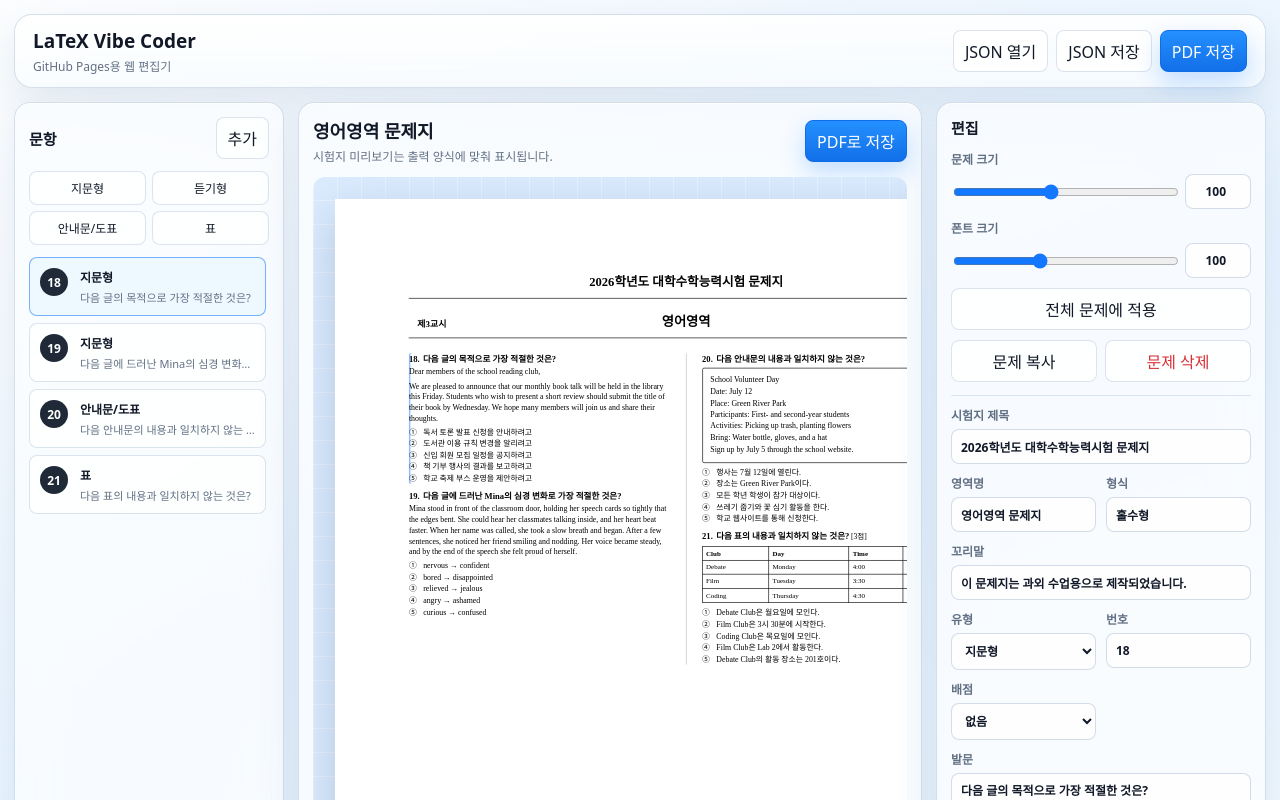
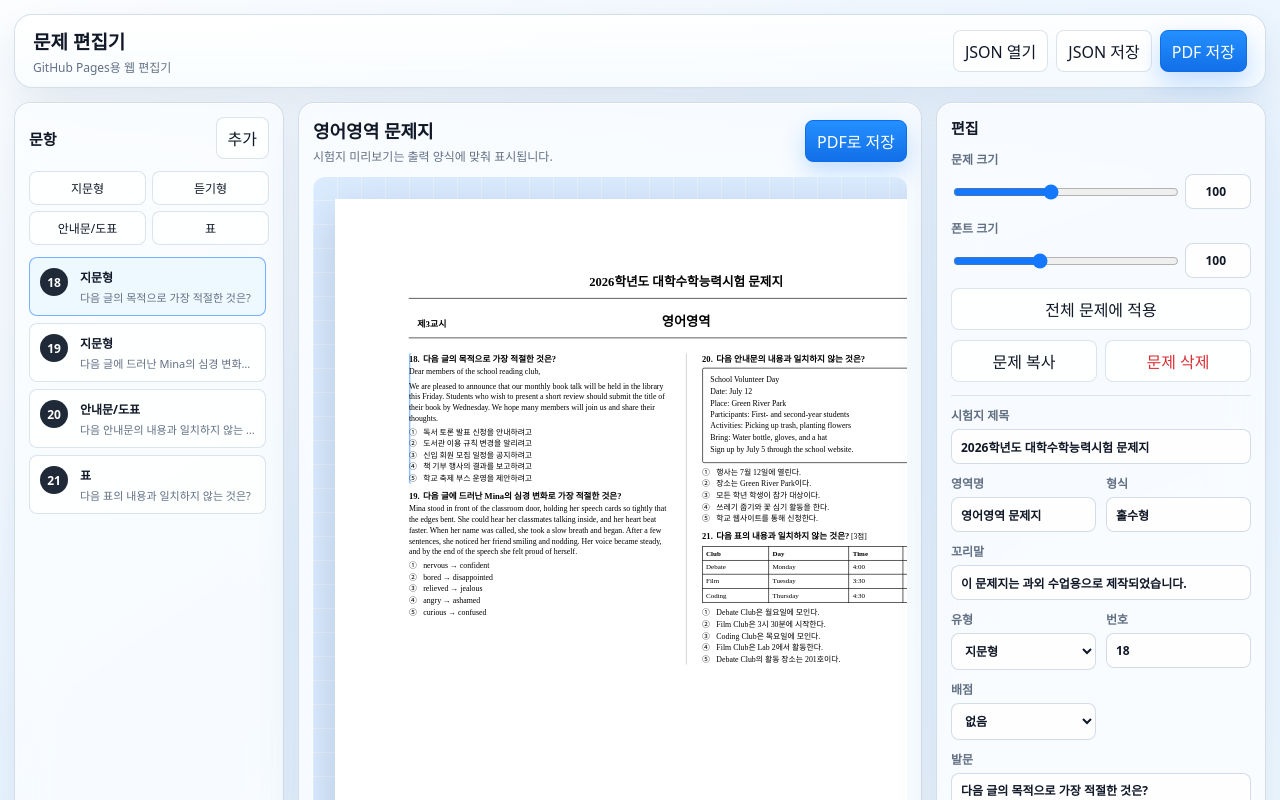
Before and after one commit to sprakids/latex-vibe-coder, a React (Vite) app in the folder web-src/: page / in a window 1280 px wide. Shown: the top 800 px of the page. Built offline with nearby package versions, Linux system fonts and the light colour scheme.

Commit message:
Rename app title to problem editor

```diff
--- a/web-src/index.html
+++ b/web-src/index.html
@@ -4,7 +4,7 @@
     <meta charset="UTF-8" />
     <meta name="viewport" content="width=device-width, initial-scale=1.0" />
     <meta name="description" content="수능 영어 문제지를 웹에서 편집하고 PDF로 저장하는 도구" />
-    <title>LaTeX Vibe Coder</title>
+    <title>문제 편집기</title>
   </head>
   <body>
     <div id="root"></div>
--- a/web-src/src/main.jsx
+++ b/web-src/src/main.jsx
@@ -600,7 +600,7 @@ function App() {
     <div className="app-shell">
       <header className="topbar">
         <div>
-          <strong>LaTeX Vibe Coder</strong>
+          <strong>문제 편집기</strong>
           <span>GitHub Pages용 웹 편집기</span>
         </div>
         <nav>
```
Also changed, not shown: 2 other files (tests, documents, lock files or other folders).
